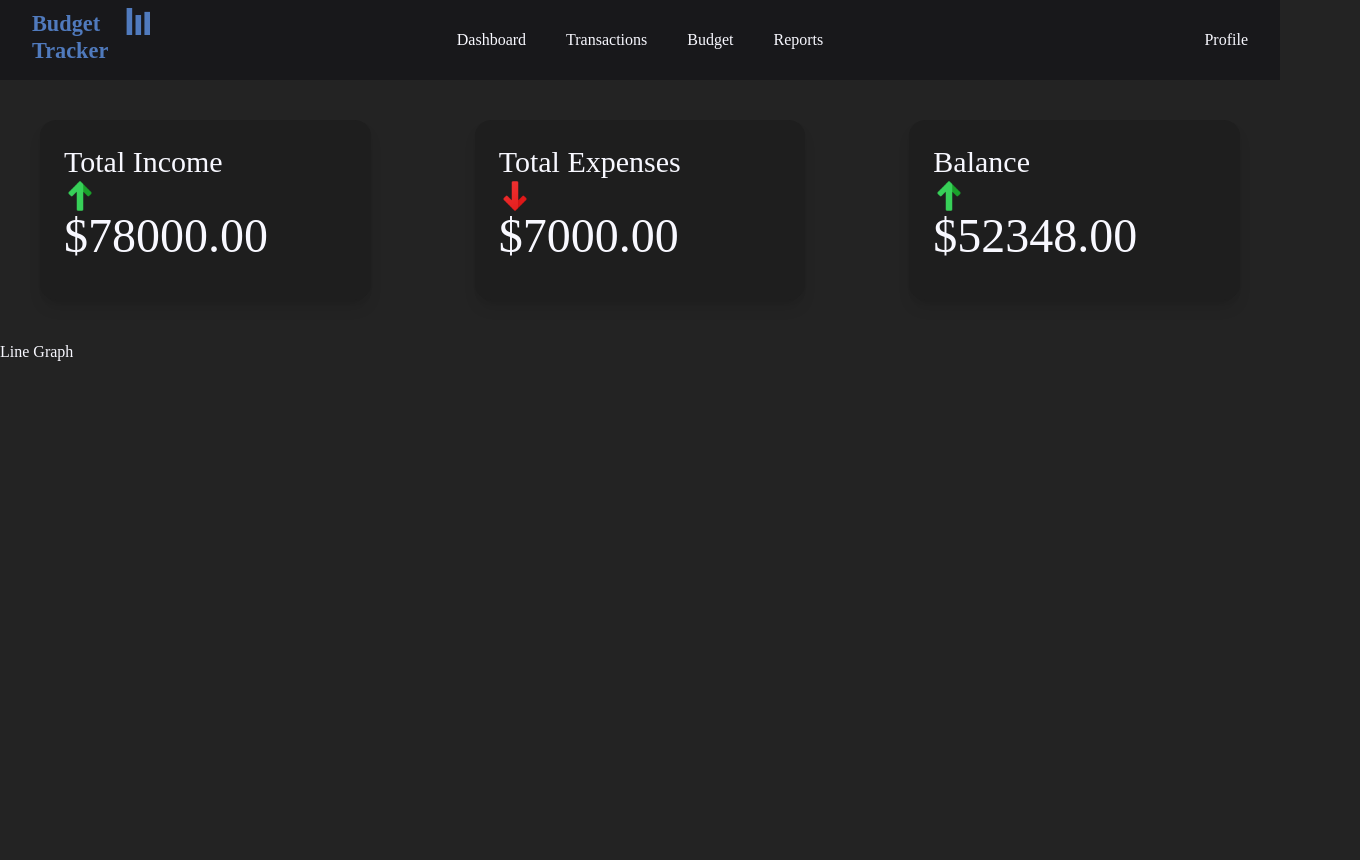
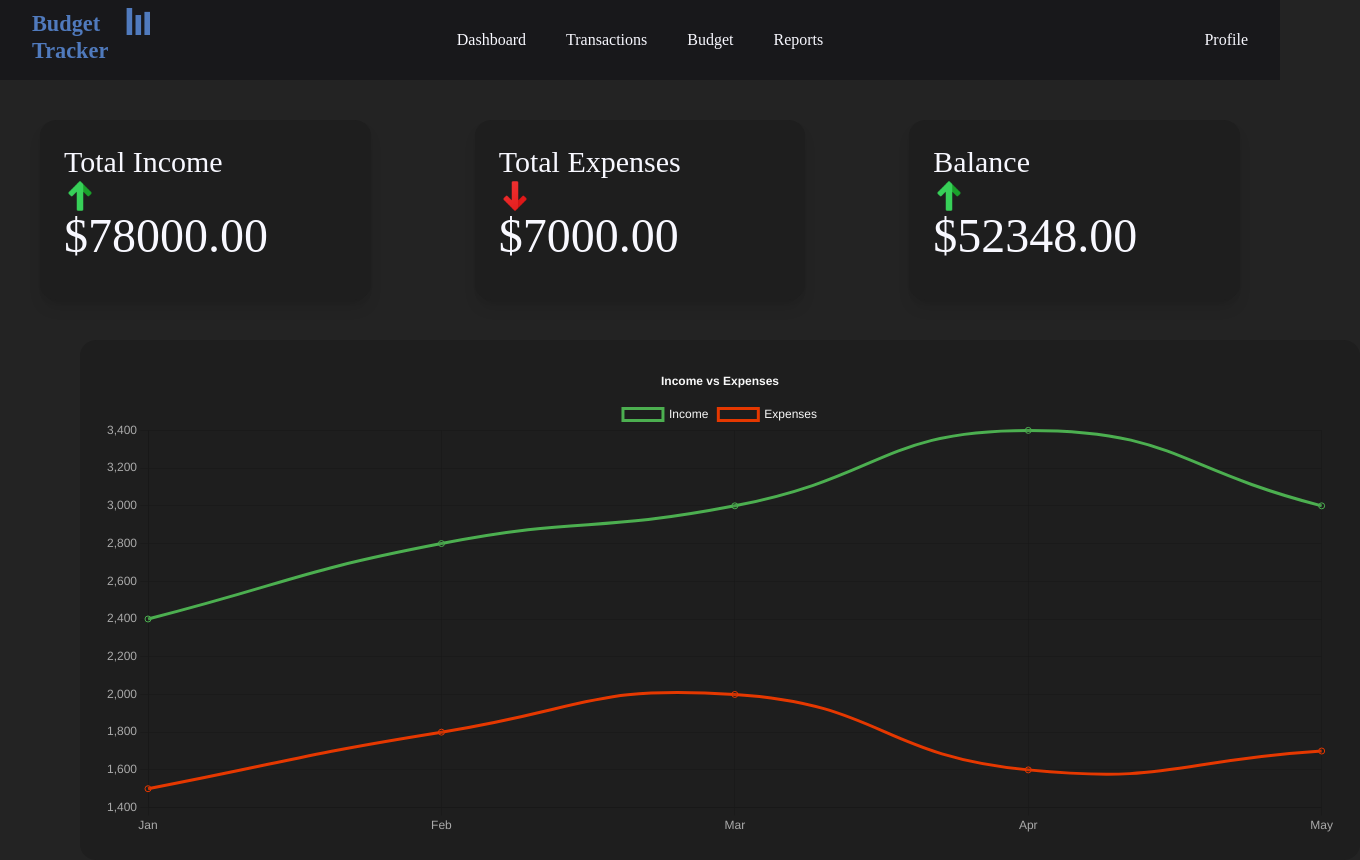
Before and after one commit to adelkandi/budget-tracker, a React (Vite) app in the folder frontend/: page /dashboard in a window 1280 px wide. Shown: the whole page, 1360 px wide, since content can reach past the window. Before the commit the page ends 800 px from the top, so only its background shows below. Built offline with nearby package versions, Linux system fonts and the light colour scheme.

Commit message:
Add: { Adding the chart data, then showing it as a Line }

```diff
--- a/frontend/src/components/charts/IncomeExpensesChart.tsx
+++ b/frontend/src/components/charts/IncomeExpensesChart.tsx
@@ -21,11 +21,53 @@ ChartJS.register(
     Legend
 )
 
+// Plain object {Test}:
+
+const chartData = {
+    labels:["Jan","Feb","Mar","Apr","May"],
+    datasets: [
+        {
+            label:"Income",
+            data: [2400,2800,3000,3400,3000],
+            borderColor: "#4CAF50",
+            backgroundColor: "#23232323",
+            tension: 0.5
+        },
+        {
+            label:"Expenses",
+            data: [1500,1800,2000,1600,1700],
+            borderColor: "#E53800",
+            backgroundColor: "#23232323",
+            tension: 0.5
+        }
+    ]
+}
+
+const chartOptions = {
+    responsive: true,
+    maintainAspectRatio: false,
+    plugins: {
+        legend : {
+            position: "top" as const,
+            labels: { color:"#f8f8f8"}
+        },
+        title: {
+            display : true,
+            text: "Income vs Expenses",
+            color: "#f8f8f8"
+        }
+    },
+    scales: {
+        x: {ticks: {color: "#aaa" , grid: {color:"#2323"}}},
+        y: {ticks: {color: "#aaa", grid: {color:"#2323"}}}
+    }
+}
+
 function IncomeExpensesChart(){
     return (
-        <>
-        Line Graph
-        </>
+        <div className="bg-[#1E1E1E]  p-6 rounded-2xl h-130 w-full mx-20" >
+            <Line data={chartData} options={chartOptions}/>
+        </div>
     )
 }
 
```
